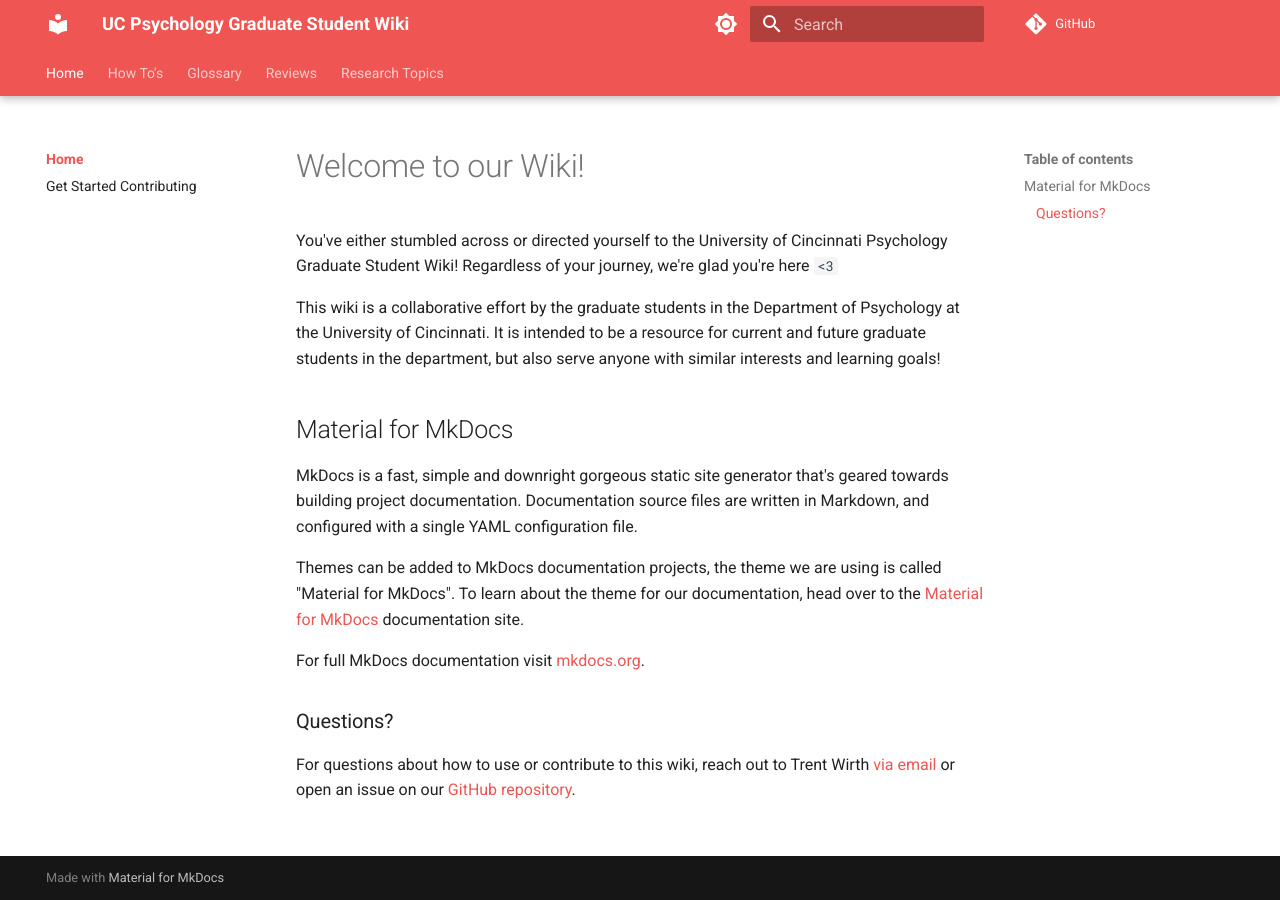
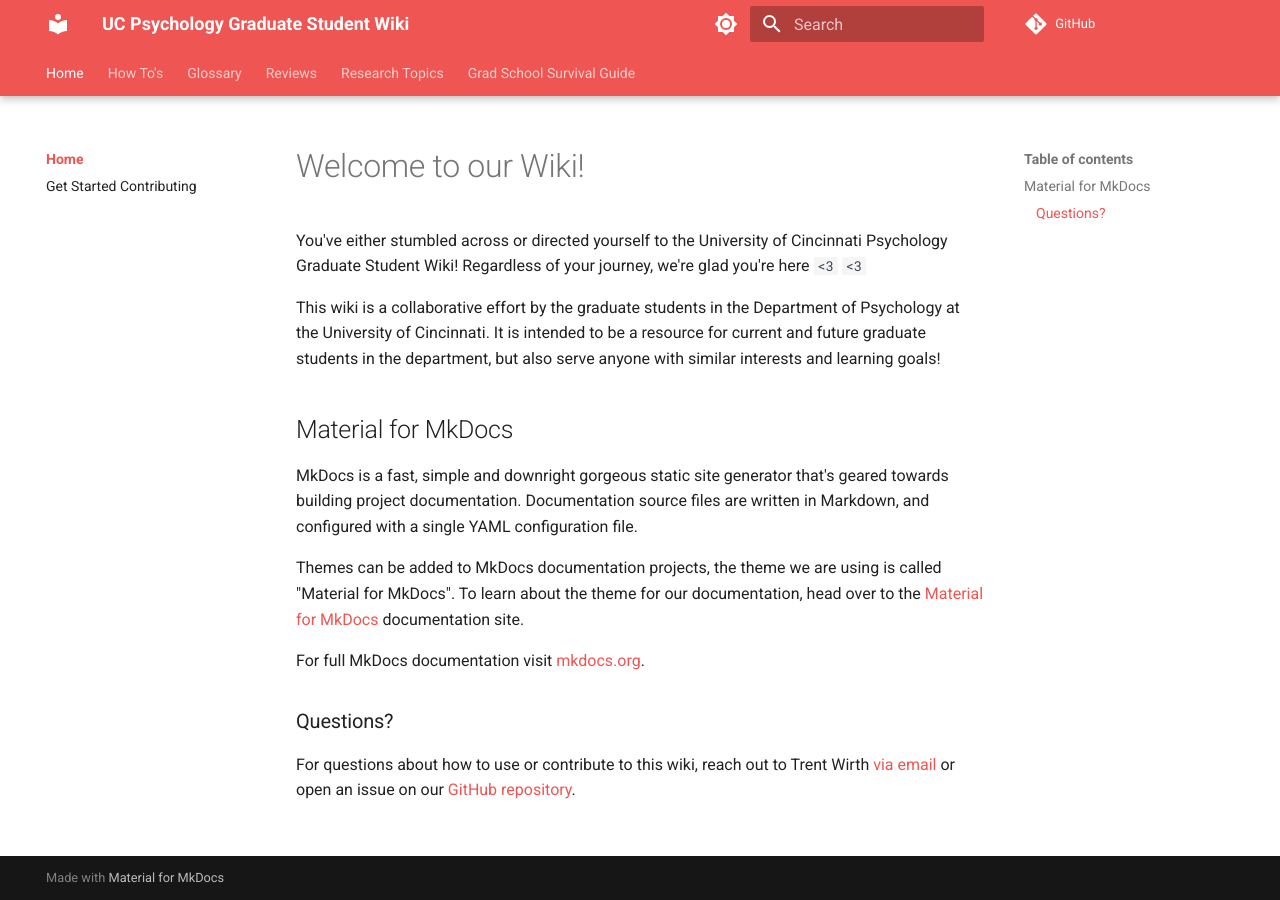
Before and after one commit to UC-Psychology/grad-student-wiki, an MkDocs documentation site: the page built from docs/index.md, in a window 1280 px wide. Built offline with MkDocs 1.6.1 and Material for MkDocs 9.7.7, drawn with Linux system fonts in a browser that asks for light colours; comment, search, counter and statistics services are not loaded.

Commit message:
starting survival guide

```diff
--- a/docs/index.md
+++ b/docs/index.md
@@ -1,6 +1,6 @@
 # Welcome to our Wiki!
 
-You've either stumbled across or directed yourself to the University of Cincinnati Psychology Graduate Student Wiki! Regardless of your journey, we're glad you're here `<3`
+You've either stumbled across or directed yourself to the University of Cincinnati Psychology Graduate Student Wiki! Regardless of your journey, we're glad you're here `<3` `<3`
 
 This wiki is a collaborative effort by the graduate students in the Department of Psychology at the University of Cincinnati. It is intended to be a resource for current and future graduate students in the department, but also serve anyone with similar interests and learning goals!
 
--- a/mkdocs.yml
+++ b/mkdocs.yml
@@ -51,6 +51,7 @@ nav:
     - codeacademy: reviews/codecademy.md
   - Research Topics:
     - topics/index.md
+  - Grad School Survival Guide: gradschoolsurvival.md
 
 
 markdown_extensions:
```
Also changed, not shown: docs/gradschoolsurvival.md (added, +4 -0 lines).
